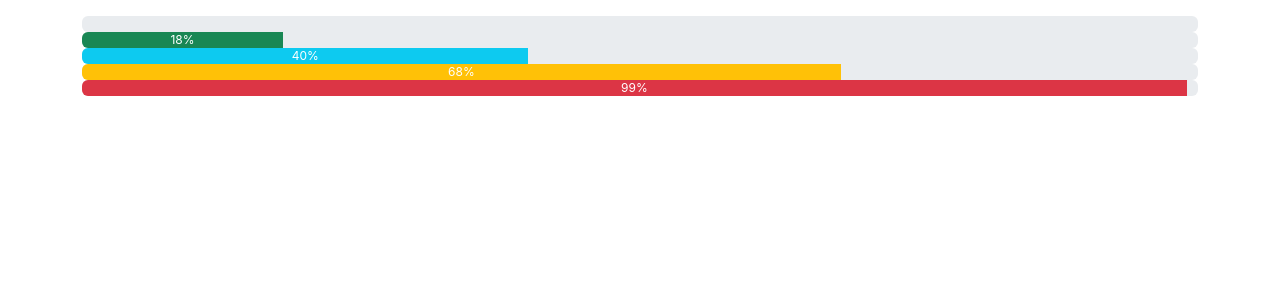
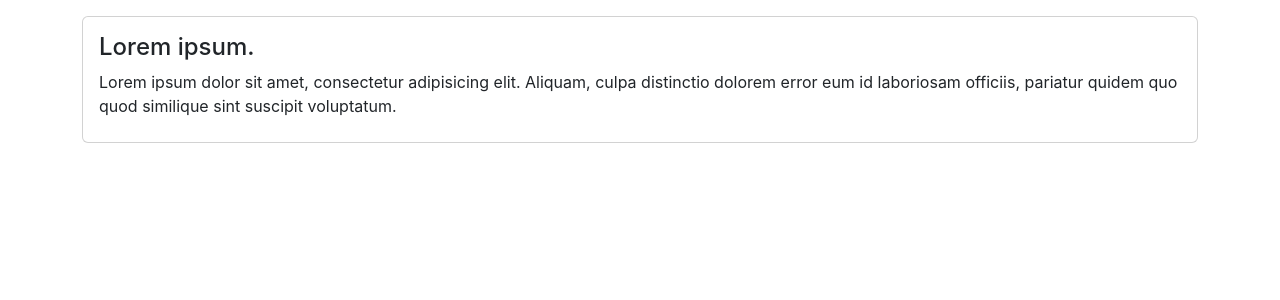
Before and after one commit to OksanaJibai/Jibai-FrontEndPro-17-03-23, a React (Create React App) app: page / in a window 1280 px wide. Shown: the top 300 px of the page. Built offline with nearby package versions, Linux system fonts and the light colour scheme; the HTML template or start-up script is replaced by a standard one.

Commit message:
add hw-87

```diff
--- a/src/App.js
+++ b/src/App.js
@@ -1,13 +1,14 @@
-import Progress from "./components/Progress";
+import Card from "./components/Card";
 
 function App() {
   return (
           <div className="container pt-3">
-              <Progress percentage={0}/>
-              <Progress percentage={18}/>
-              <Progress percentage={40}/>
-              <Progress percentage={68}/>
-              <Progress percentage={99}/>
+              <Card>
+                  <Card.Body>
+                      <Card.Title>Lorem ipsum.</Card.Title>
+                      <Card.Text>Lorem ipsum dolor sit amet, consectetur adipisicing elit. Aliquam, culpa distinctio dolorem error eum id laboriosam officiis, pariatur quidem quo quod similique sint suscipit voluptatum.</Card.Text>
+                  </Card.Body>
+              </Card>
           </div>
   );
 }
--- /dev/null
+++ b/src/components/Card.jsx
@@ -0,0 +1,37 @@
+import {Component} from "react";
+
+class Card extends Component{
+    static Body = ({children}) =>{
+        return(
+            <div className="card-body">
+                {children}
+            </div>
+        )
+    }
+
+    static Title = ({children}) =>{
+        return (
+            <h4 className="card-title">
+                {children}
+            </h4>
+        )
+    }
+
+    static Text = ({children}) =>{
+        return(
+            <p className="card-title">
+                {children}
+            </p>
+        )
+    }
+    render(){
+        return(
+            <div className="card">
+                {this.props.children}
+            </div>
+        )
+    }
+
+}
+
+export default Card;
--- a/src/components/Progress.jsx
+++ /dev/null
@@ -1,27 +0,0 @@
-import React from "react";
-import classNames from "classnames";
-
-class Progress extends React.Component{
-    render(){
-        const {percentage} = this.props;
-        const alertName = classNames('progress-bar',
-            {"bg-success": (percentage >= 0 && percentage <= 25)},
-            {"bg-info": (percentage >= 26 && percentage <= 50)},
-            {"bg-warning": (percentage >= 51 && percentage <= 75)},
-            {"bg-danger": (percentage >= 76 && percentage <= 100)}
-        );
-        const width = `${percentage}%`;
-
-        return (
-            <div className="progress">
-                <div className={alertName}
-                     role="progressbar"
-                     aria-valuenow={this.percentage} aria-valuemin="0" aria-valuemax="100"
-                     aria-label="progressbar" style={{width}}>{width}
-                </div>
-            </div>
-        );
-    }
-}
-
-export default Progress;
```
